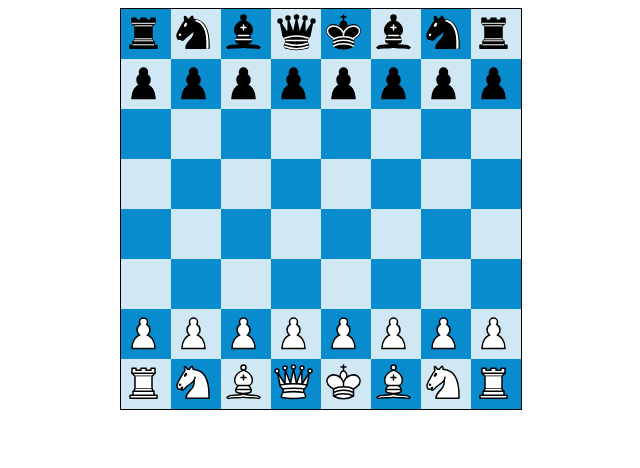
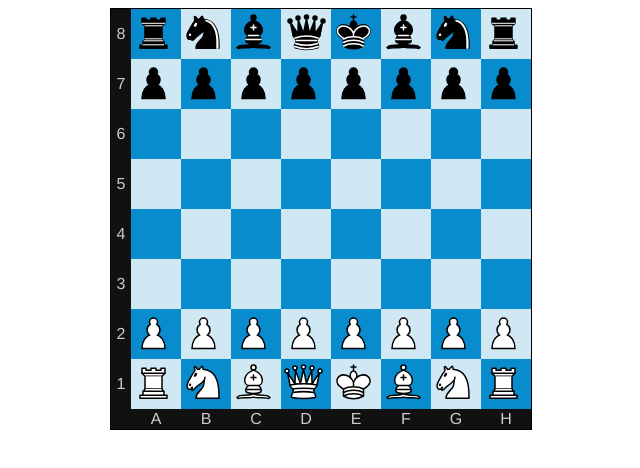
Before and after one commit to BasirRahimi/vuejs-chess, a Vue app: page / in a window 1280 px wide. Shown: the top 468 px of the page, without its empty margins (319-959 px from the left). Built offline with nearby package versions, Linux system fonts and the light colour scheme.

Commit message:
hightlight positions of pawns on click

```diff
--- a/src/components/GameBoard.vue
+++ b/src/components/GameBoard.vue
@@ -1,18 +1,34 @@
 <template>
   <div class="game-board">
-    <div v-for="position in positions"
-      :key="`space-${position.name}`"
-      :style="{ 'background-color': position.colour }"
-      class="space">
+
+    <div class="y-axis">
+      <div v-for="y in 8" :key="y">{{y}}</div>
+    </div>
+
+    <div class="spaces">
+      <div v-for="position in positions"
+        :key="`space-${position.name}`"
+        :style="{ 'background-color': position.colour }"
+        class="space"
+      >
+
         <img v-if="positionHasPiece(position.name)"
         :src="require(`@/assets/chesspieces/${positionPieceImg(position.name)}`)"
-        :alt="positionAlt(position.name)">
+        :alt="positionAlt(position.name)"
+        @click="clickPiece(position.name)">
+
       </div>
+    </div>
+
+    <div class="x-axis">
+      <div v-for="x in xAxis" :key="x">{{x}}</div>
+    </div>
+
   </div>
 </template>
 
 <script lang="ts">
-import { defineComponent } from 'vue'
+import { defineComponent, ref } from 'vue'
 
 type Position = {
   name: string,
@@ -30,7 +46,7 @@ type Piece = {
 export default defineComponent({
   setup() {
     const xAxis = ['A', 'B', 'C', 'D', 'E', 'F', 'G', 'H']
-    const positions:Array<Position> = []
+    const positions = ref<Array<Position>>([])
 
     for (let i = 8; i > 0; i--) {
       xAxis.forEach((letter, j) => {
@@ -45,7 +61,7 @@ export default defineComponent({
           }
         }
 
-        positions.push({
+        positions.value.push({
           name: `${letter}${i}`,
           colour: colour()
         })
@@ -54,7 +70,7 @@ export default defineComponent({
 
     // const chesspieces = '@/assets/chesspieces'
 
-    const gamePieces:Array<Piece> = [
+    const gamePieces = ref<Array<Piece>>([
       {
         name: 'King',
         team: 'Light',
@@ -167,17 +183,17 @@ export default defineComponent({
         icon: 'Rook_dark.svg',
         status: 'Alive'
       }
-    ]
+    ])
 
     for (let i = 0; i < 8; i++) {
-      gamePieces.push({
+      gamePieces.value.push({
         name: 'Pawn',
         team: 'Light',
         position: `${xAxis[i]}2`,
         icon: 'Pawn_light.svg',
         status: 'Alive'
       })
-      gamePieces.push({
+      gamePieces.value.push({
         name: 'Pawn',
         team: 'Dark',
         position: `${xAxis[i]}7`,
@@ -187,11 +203,15 @@ export default defineComponent({
     }
 
     const positionHasPiece = (position:string) => {
-      const piece = gamePieces.find(x => x.position === position)
-      return piece !== undefined
+      const piece = gamePieces.value.find(x => x.position === position)
+      if (piece) {
+        return piece
+      } else {
+        return false
+      }
     }
     const positionPieceImg = (position:string) => {
-      const piece = gamePieces.find(x => x.position === position)
+      const piece = positionHasPiece(position)
       if (piece) {
         return piece.icon
       } else {
@@ -199,29 +219,94 @@ export default defineComponent({
       }
     }
     const positionAlt = (position:string) => {
-      const piece = gamePieces.find(x => x.position === position)
+      const piece = positionHasPiece(position)
       if (piece) {
         return `${piece.team}-${piece.name}`
       } else {
         return ''
       }
     }
-    return { positions, gamePieces, positionHasPiece, positionPieceImg, positionAlt }
+
+    const highlightSpaces = (piece: Piece) => {
+      if (piece.name === 'Pawn') {
+        if (piece.team === 'Light') {
+          const position = positions.value.find(x => x.name === `${piece.position[0]}${parseInt(piece.position[1]) + 1}`)
+          if (position) {
+            position.colour = '#FFA500'
+          }
+        } else {
+          const position = positions.value.find(x => x.name === `${piece.position[0]}${parseInt(piece.position[1]) - 1}`)
+          if (position) {
+            position.colour = '#FFA500'
+          }
+        }
+      }
+    }
+
+    const clickPiece = (position:string) => {
+      const piece = positionHasPiece(position)
+      if (!piece) return
+
+      highlightSpaces(piece)
+    }
+
+    return {
+      positions,
+      gamePieces,
+      xAxis,
+      positionHasPiece,
+      positionPieceImg,
+      positionAlt,
+      clickPiece
+    }
   }
 })
 </script>
 
 <style lang="scss" scoped>
 .game-board {
+  background-color: #111111;
   border: 1px solid black;
-  width: calc(8 * 50px);
-  height: calc(8 * 50px);
   margin: auto;
+  width: 420px;
+  height: 420px;
+  position: relative;
+}
+.spaces {
   display: flex;
   flex-wrap: wrap;
+  width: 400px;
+  height: 400px;
+  margin-left: auto;
 }
 .space {
   width: 50px;
   height: 50px;
 }
+.x-axis,
+.y-axis {
+  display: flex;
+  color: #cccccc;
+  position: absolute;
+}
+.x-axis {
+  flex-direction: row;
+  height: 20px;
+  line-height: 20px;
+  bottom: 0;
+  right: 0;
+}
+.y-axis {
+  flex-direction: column-reverse;
+  width: 20px;
+  top: 0;
+  left: 0;
+}
+.x-axis div {
+  width: 50px;
+}
+.y-axis div {
+  height: 50px;
+  line-height: 50px;
+}
 </style>
```
